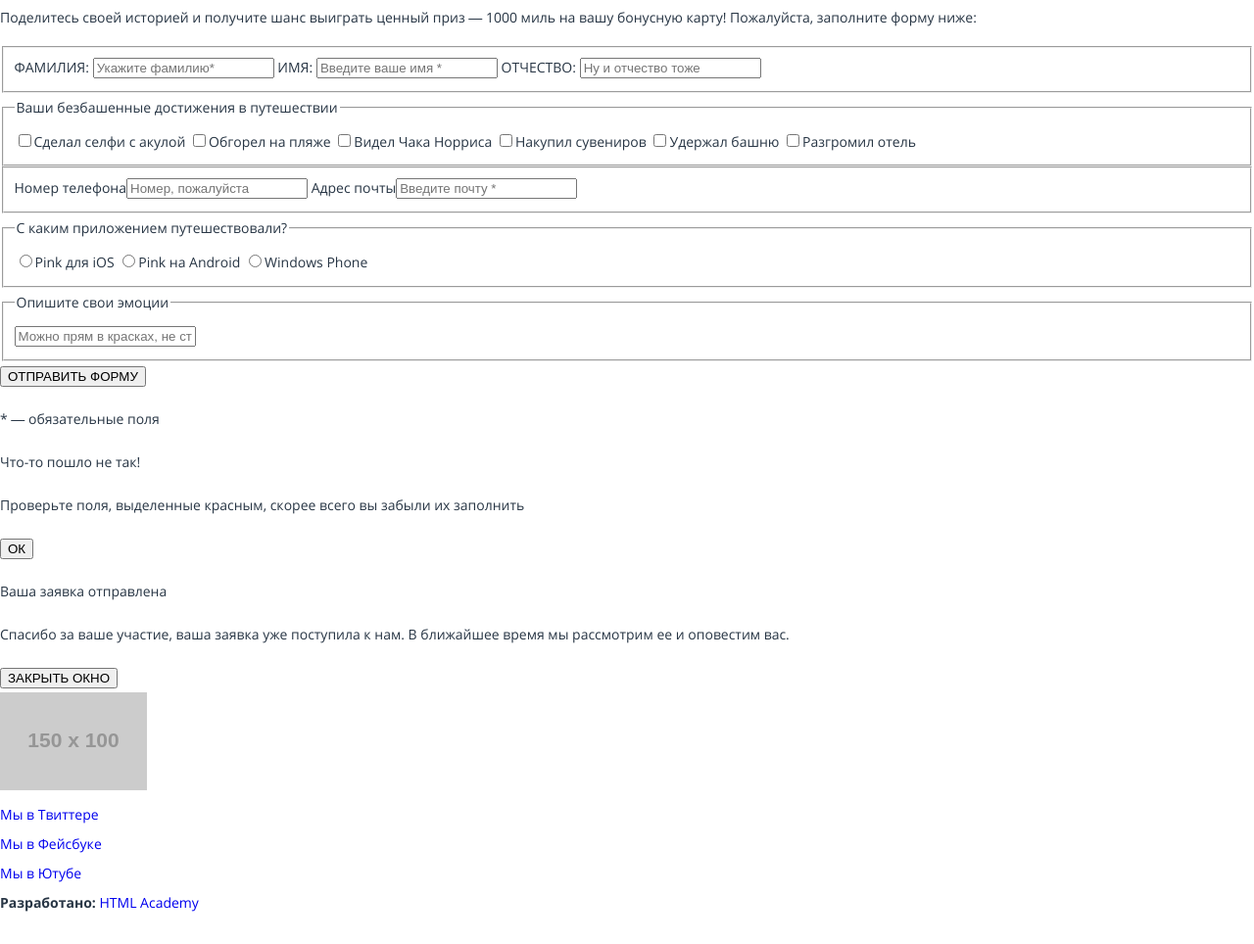
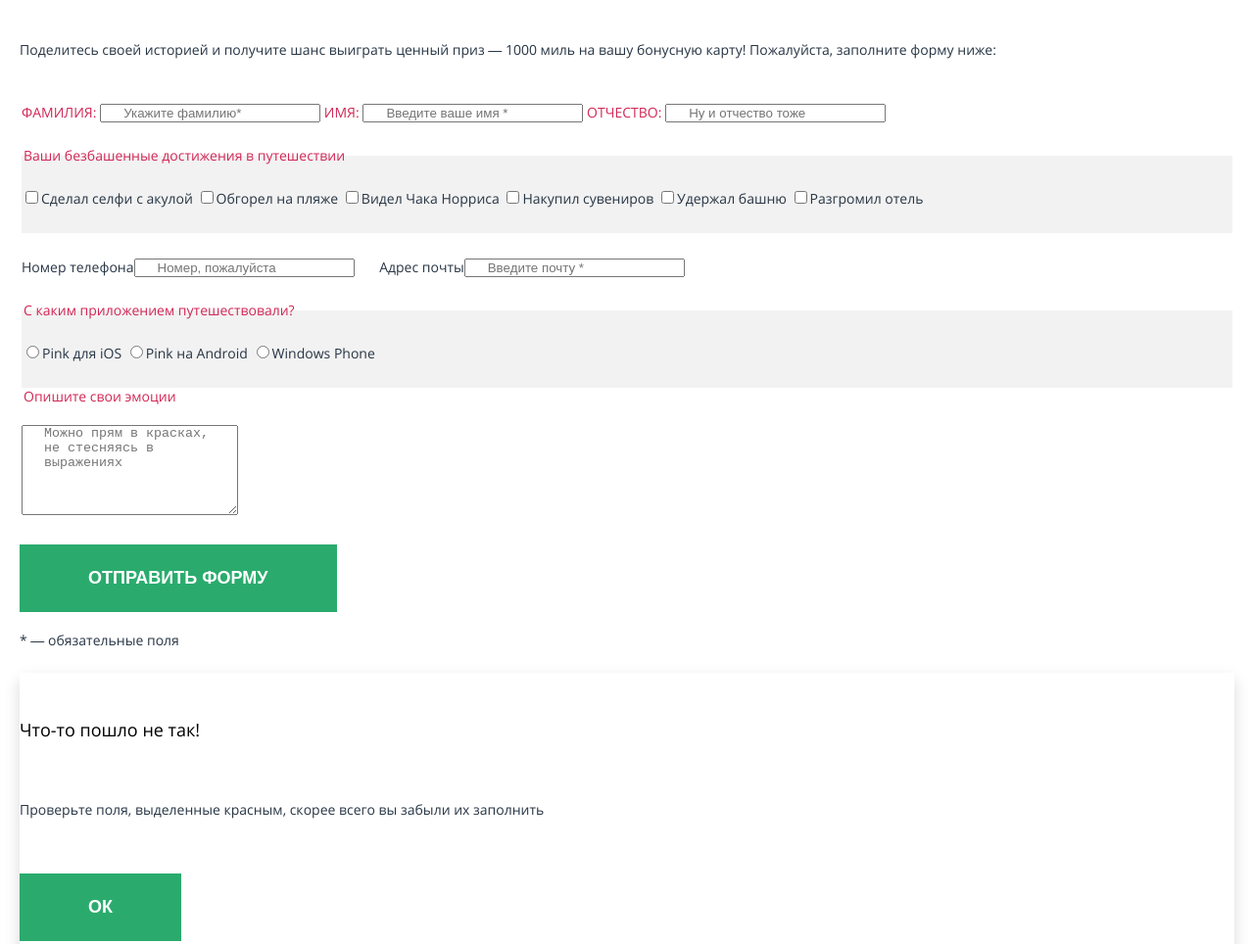
Before and after one commit to fasteks/402855-pink, a website: page form.html in a window 1280 px wide. Shown: the part 690-1654 px from the top of the page at 98% size. Before the commit the page ends 1627 px from the top, so only its background shows below. Drawn offline with nearby package versions, Linux system fonts and the light colour scheme; files that its build step writes are made by us from their sources; placeholder pictures from the web are drawn by us.

Commit message:
Верстка form.html с помощью препроцессора

```diff
--- a/form.html
+++ b/form.html
@@ -28,11 +28,11 @@
       <form class="form" method="post">
         <p class="form__description">Поделитесь своей историей и получите шанс выиграть ценный приз — 1000 миль на вашу бонусную карту! Пожалуйста, заполните форму ниже:</p>
         <fieldset class="form__fieldset form__fieldset--name">
-          <label class="form__label" for="surname">ФАМИЛИЯ:</label>
+          <label class="form__label form__label--name" for="surname">ФАМИЛИЯ:</label>
           <input class="form__text" type="text" id="surname" name="surname" placeholder="Укажите фамилию*">
-          <label class="form__label" for="name">ИМЯ:</label>
+          <label class="form__label form__label--name" for="name">ИМЯ:</label>
           <input class="form__text" type="text" id="name" name="name" placeholder="Введите ваше имя *">
-          <label class="form__label" for="middle-name">ОТЧЕСТВО:</label>
+          <label class="form__label form__label--name" for="middle-name">ОТЧЕСТВО:</label>
           <input class="form__text" type="text" id="middle-name" name="middle-name" placeholder="Ну и отчество тоже">
         </fieldset>
         <fieldset class="form__fieldset form__fieldset--achievements">
@@ -56,7 +56,7 @@
         </fieldset>
         <fieldset class="form__fieldset form__fieldset--emotion">
           <legend class="form__legend">Опишите свои эмоции</legend>
-          <input class="form__textarea" type="textarea" name="review" placeholder="Можно прям в красках, не стесняясь в выражениях">
+          <textarea class="form__textarea" type="textarea" name="review" placeholder="Можно прям в красках, не стесняясь в выражениях" rows="6"></textarea>
         </fieldset>
         <button class="form__button button" type="submit" formaction="https://echo.htmlacademy.ru">ОТПРАВИТЬ ФОРМУ</button>
         <p class="form__required">* — обязательные поля</p>
@@ -76,7 +76,7 @@
     </main>
     <footer class="page-footer">
       <a class="page-footer__logo" href="index.html">
-        <img class="page-footer__logo-image" src="http://placehold.it/150x100">
+        <img class="page-footer__logo-image" src="../img/logo-pink-blue-mobile.svg" width="147" height="40" alt="PINK">
       </a>
       <div class="page-footer__social social">
         <ul class="social__list">
--- a/sass/blocks/button.scss
+++ b/sass/blocks/button.scss
@@ -1,3 +1,9 @@
 .button {
-
+  padding: 22px 68px;
+  text-transform: uppercase;
+  font-size: 18px;
+  font-weight: 700;
+  color: white;
+  background-color: #2aab6d;
+  border: 2px solid #2aab6d;
 }
--- a/sass/blocks/copyright.scss
+++ b/sass/blocks/copyright.scss
@@ -7,5 +7,6 @@
 }
 
 .copyright__link {
-
+  background-image: url("../img/logo-htmlacademy.svg");
+  background-repeat: no-repeat;
 }
--- a/sass/blocks/form.scss
+++ b/sass/blocks/form.scss
@@ -1,5 +1,8 @@
 .form {
-
+  padding-top: 33px;
+  padding-bottom: 17px;
+  padding-left: 20px;
+  padding-right: 20px;
 }
 
 .form__description {
@@ -7,10 +10,27 @@
 }
 
 .form__fieldset {
+  padding: 20px 0;
+  border: none;
+}
+
+.form__fieldset--name {
 
 }
 
-.form__fieldset--name {
+.form__fieldset--achievements {
+  background-color: #f2f2f2;
+}
+
+.form__fieldset--contacts {
+
+}
+
+.form__fieldset--applications {
+  background-color: #f2f2f2;
+}
+
+.form__fieldset--emotion {
 
 }
 
@@ -18,12 +38,17 @@
 
 }
 
+.form__label--name {
+  color: #d22856;
+}
+
 .form__text {
-
+  padding: 0 22px;
 }
 
 .form__legend {
-
+  line-height: 18px;
+  color: #d22856;
 }
 
 .form__checkbox {
@@ -31,11 +56,11 @@
 }
 
 .form__tel {
-
+  padding: 0 22px;
 }
 
 .form__email {
-
+  padding: 0 22px;
 }
 
 .form__radio {
@@ -43,7 +68,7 @@
 }
 
 .form__textarea {
-
+  padding: 0 22px;
 }
 
 .form__button {
@@ -57,19 +82,3 @@
 .form__pop-up {
 
 }
-
-.form__fieldset--achievements {
-
-}
-
-.form__fieldset--contacts {
-
-}
-
-.form__fieldset--applications {
-
-}
-
-.form__fieldset--emotion {
-
-}
--- a/sass/blocks/page-footer.scss
+++ b/sass/blocks/page-footer.scss
@@ -1,5 +1,5 @@
 .page-footer {
-
+  padding: 40px 20px;
 }
 
 .page-footer__logo {
--- a/sass/blocks/pop-up.scss
+++ b/sass/blocks/pop-up.scss
@@ -1,9 +1,10 @@
 .pop-up {
-
+  background-color: white;
+  box-shadow: 0 7px 15px rgba(0, 1, 1, 0.15);
 }
 
 .pop-up__success {
-
+  background: linear-gradient(to bottom, white 50%, #f2f2f2 50%);
 }
 
 .pop-up__failure {
@@ -11,13 +12,17 @@
 }
 
 .pop-up__title {
-
+  font-size: 18px;
+  color: black;
+  padding-top: 43px;
 }
 
 .pop-up__warning {
-
+  margin: 0;
+  padding: 0;
+  padding-top: 34px;
 }
 
 .pop-up__button {
-
+  margin: 50px 0px;
 }
--- a/sass/blocks/social.scss
+++ b/sass/blocks/social.scss
@@ -3,11 +3,12 @@
 }
 
 .social__list {
-
+  list-style: none;
 }
 
 .social__item {
-
+  width: 52px;
+  height: 51px;
 }
 
 .social__link {
@@ -15,13 +16,16 @@
 }
 
 .social__link--facebook {
-
+  background-image: url("../img/icon-twitter.svg");
+  background-repeat: no-repeat;
 }
 
 .social__link--twitter {
-
+  background-image: url("../img/icon-facebook.svg");
+  background-repeat: no-repeat;
 }
 
 .social__link--youtube {
-
+  background-image: url("../img/icon-youtube.svg");
+  background-repeat: no-repeat;
 }
```
Also changed, not shown: sass/blocks/photo.scss (added).
